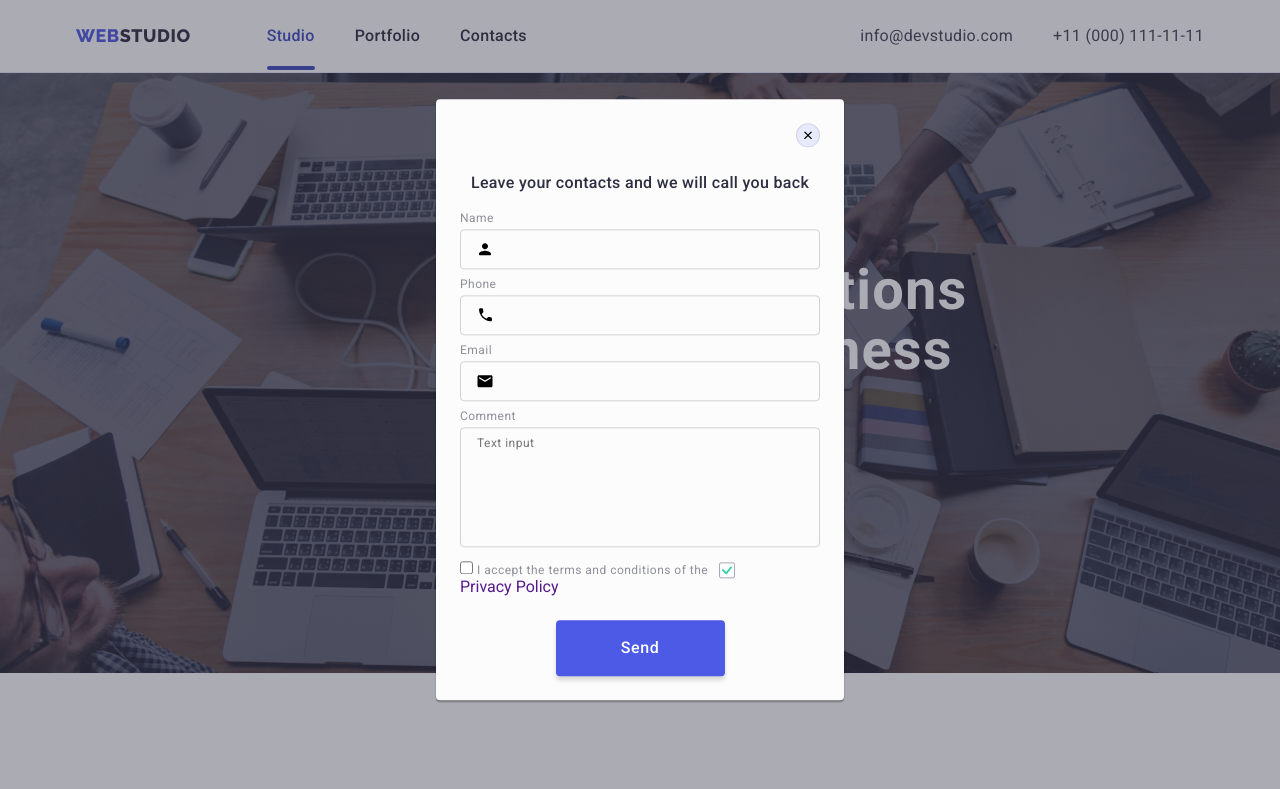
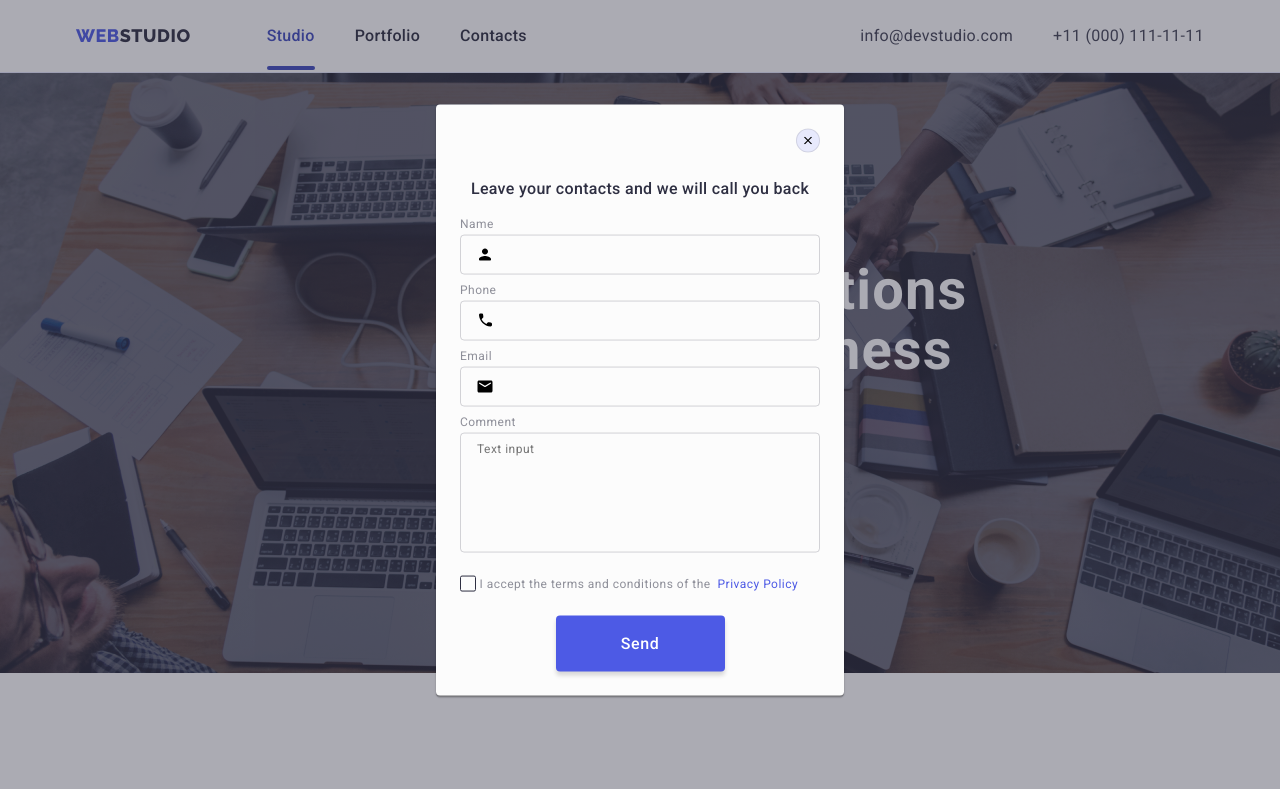
Before and after one commit to Vladimir-coach115/goit-markup-hw-06, a plain HTML site: page index.html in a window 1280 px wide. Shown: the top 789 px of the page. Drawn offline with nearby package versions, Linux system fonts and the light colour scheme.

Commit message:
modal name/4

```diff
--- a/css/styles.css
+++ b/css/styles.css
@@ -646,7 +646,9 @@ flex-direction: column;
   fill: var(--brand-color);
 }
             /* textarea */
-
+.modal-form-comment {
+  margin-bottom: 16px;
+}
 .modal-form-message {
   resize: none;
   width: 100%;
@@ -680,41 +682,37 @@ flex-direction: column;
 }
 /* label */
 .modal-form-check-desk {
-  /* display: flex; */
-
-  /* font-weight: 400; */
   font-size: 12px;
   line-height: 1.17;
   letter-spacing: 0.04em;
   color: #8E8F99;
-  /* margin-bottom: 20px; */
+
 }
 /* span */
 .modal-form-face-span {
   width: 16px;
   height: 16px;
-  border: 1px solid rgba(46, 47, 66, 0.4);
+  border: 1px solid var(--primary-text-color);
   border-radius: 2px;
   display: inline-flex;
   align-items: center;
   justify-content: center;
   fill: transparent;
-  /* cursor: pointer;
-  margin-right: 8px;
-  background-color:
-    var(--color-teamcard); */
+
 }
-
-.form-check-icon {
-  fill: #31d0aa;
-  transition: fill var(--transition-duration-and-func);
-}
-.modal-form-check:focus ~ .form-check-icon {
-  fill: var(--accent-color);
+.modal-form-check:focuc ~ .modal-form-face-span {
+  background-color: var(--accent-color);
+  border: none;
+  fill: var(--primary-white-color);
+  border-color: var(--accent-color);
 }
 
 
 
+
+.privacy-policy {
+  color: var(--brand-color);
+}
 
 /* Кнопка */
 .modal-form-submit {
--- a/index.html
+++ b/index.html
@@ -484,28 +484,23 @@
                   </svg>
               </div>
           </div>
-          <div class="modal-form-div">
+          <div class="modal-form-comment">
             <label class="modal-form-field" for="user-comment">Comment</label>
-              <textarea name="user-message" class="modal-form-message" placeholder="Text input" name="user-comment" id="user-comment"></textarea>
+              <textarea name="user-comment" class="modal-form-message" placeholder="Text input" name="user-comment" id="user-comment"></textarea>
             </div>
 
 
 <!--  checkbox  -->
             <div class="modal-checkbox">
-              <input id="user-privacy" type="checkbox" name="user-privacy" class="modal-form-check" value="true" visually-hidden>
-              <label for="user-privacy" class="modal-form-check-desk">I accept the terms and conditions of the &nbsp;
+              <input id="user-privacy" type="checkbox" name="user-privacy" class="modal-form-check visually-hidden" value="true">
+              <label for="user-privacy" class="modal-form-check-desk">
                 <span class="modal-form-face-span">
                   <svg class="form-check-icon" width="10" height="8">
                     <use href="./images/icons.svg#icon-vector"></use>
                   </svg>
                 </span>
-
+                I accept the terms and conditions of the &nbsp;<a href="" class="privacy-policy">Privacy Policy</a>
               </label>
-
-                <div class="">
-
-                </div>
-                <a href="" class="privacy-policy">Privacy Policy</a>
             </div>
 
 
```
